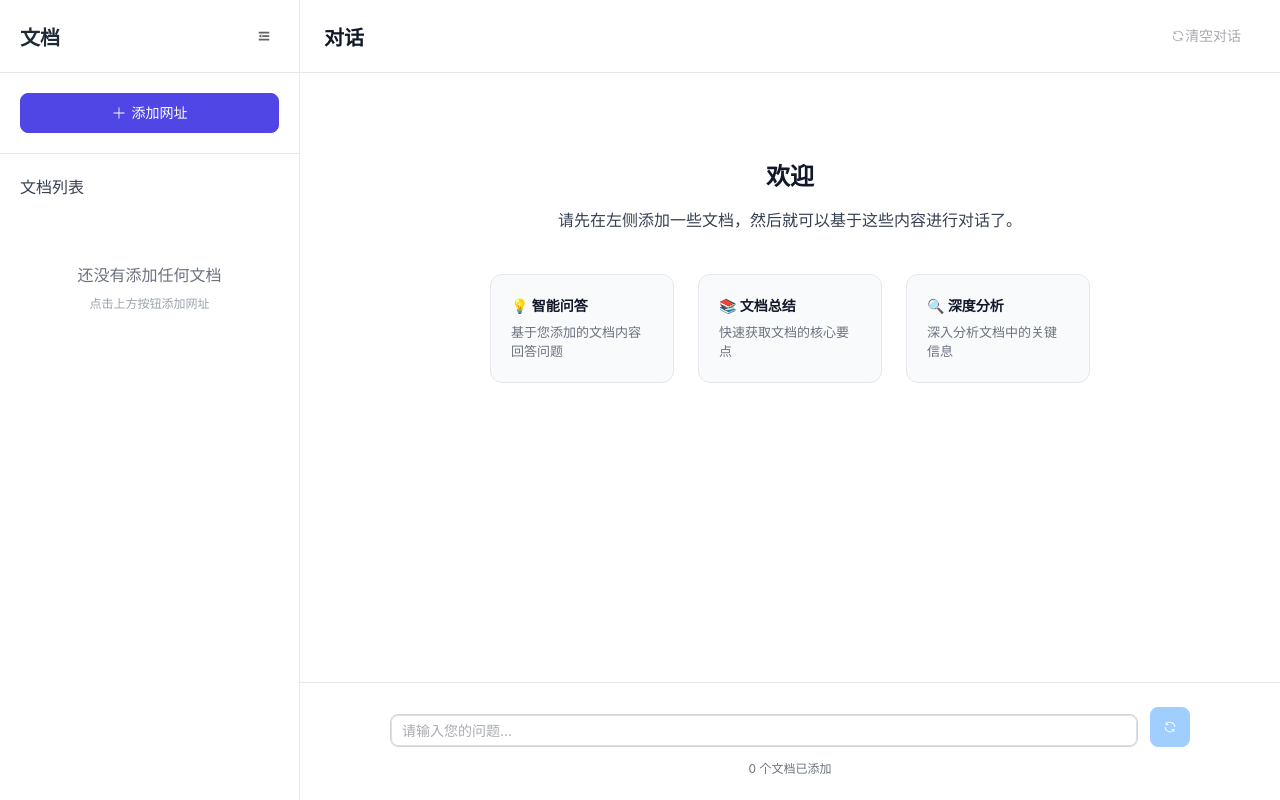
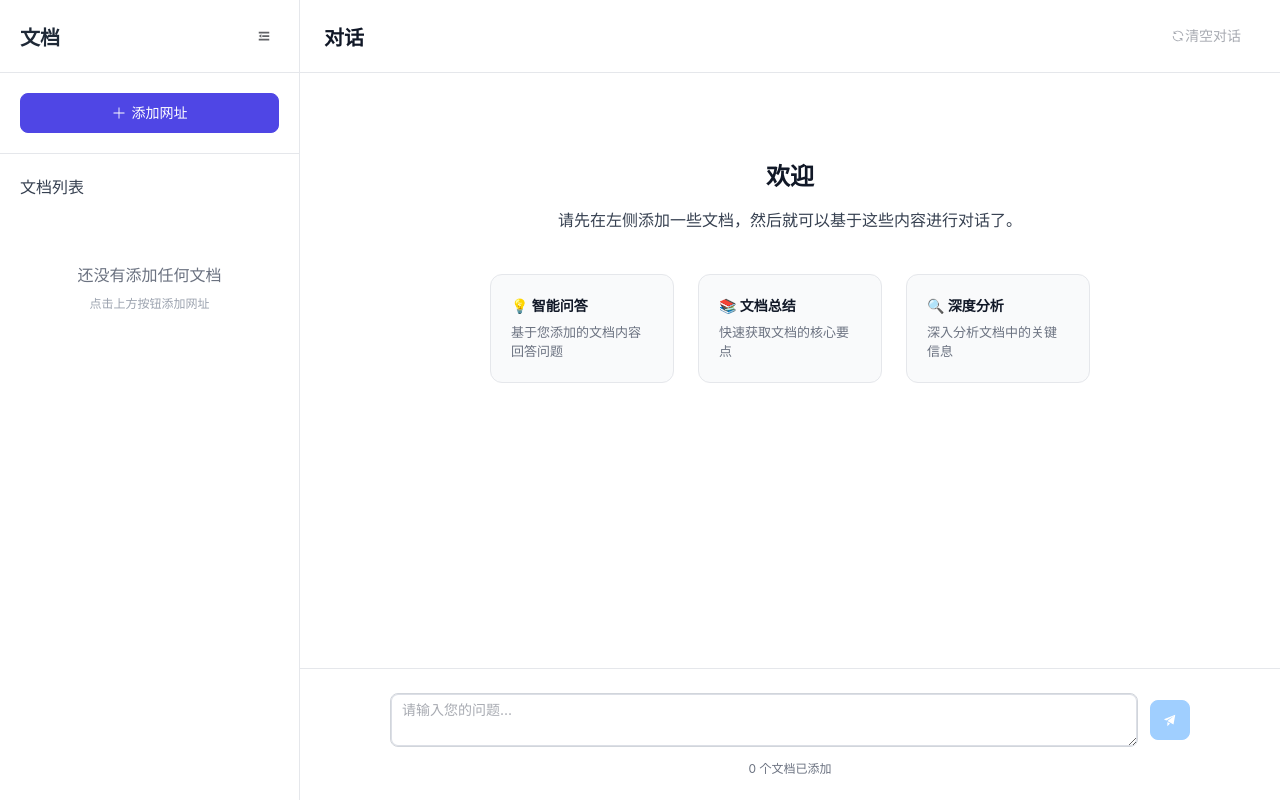
Before and after one commit to hkanyeeee/notebookLM_cofia, a Vue app in the folder notebookLM_front/: page / in a window 1280 px wide. Built offline with nearby package versions, Linux system fonts and the light colour scheme; the HTML template or start-up script is replaced by a standard one.

Commit message:
notebookLM_front

```diff
--- a/notebookLM_front/package.json
+++ b/notebookLM_front/package.json
@@ -18,11 +18,13 @@
     "@element-plus/icons-vue": "^2.3.1",
     "axios": "^1.11.0",
     "element-plus": "^2.10.5",
+    "marked": "^16.1.2",
     "pinia": "^3.0.3",
     "vue": "^3.5.18"
   },
   "devDependencies": {
     "@tsconfig/node22": "^22.0.2",
+    "@types/marked": "^6.0.0",
     "@types/node": "^22.16.5",
     "@vitejs/plugin-vue": "^6.0.1",
     "@vue/tsconfig": "^0.7.0",
--- a/notebookLM_front/src/components/ChatArea.vue
+++ b/notebookLM_front/src/components/ChatArea.vue
@@ -2,7 +2,8 @@
 import { ref, nextTick } from 'vue'
 import { useNotebookStore } from '../stores/notebook'
 import { ElInput, ElButton, ElMessage, ElIcon } from 'element-plus'
-import { Refresh } from '@element-plus/icons-vue'
+import { Refresh, Promotion } from '@element-plus/icons-vue'
+import { marked } from 'marked'
 
 const store = useNotebookStore()
 
@@ -102,7 +103,7 @@ function formatTime(date: Date) {
         :class="message.type"
       >
         <div class="message-content">
-          <div class="message-text">{{ message.content }}</div>
+          <div class="message-text" v-html="marked(message.content)"></div>
           <div class="message-time">{{ formatTime(message.timestamp) }}</div>
         </div>
       </div>
@@ -129,8 +130,7 @@ function formatTime(date: Date) {
           :disabled="store.loading.querying"
           class="query-input"
           type="textarea"
-          :rows="1"
-          resize="none"
+          :rows="2"
         />
         <ElButton
           type="primary"
@@ -140,7 +140,7 @@ function formatTime(date: Date) {
           class="send-btn"
         >
           <ElIcon>
-            <Refresh />
+            <Promotion />
           </ElIcon>
         </ElButton>
       </div>
@@ -329,7 +329,7 @@ function formatTime(date: Date) {
 .input-container {
   display: flex;
   gap: 12px;
-  align-items: flex-end;
+  align-items: center;
   max-width: 800px;
   margin: 0 auto;
 }
@@ -376,3 +376,9 @@ function formatTime(date: Date) {
   }
 }
 </style>
+<style>
+.message-text p {
+  margin-top: 0;
+  margin-bottom: 0.5em;
+}
+</style>
```
Also changed, not shown: 1 other file (tests, documents, lock files or other folders).
